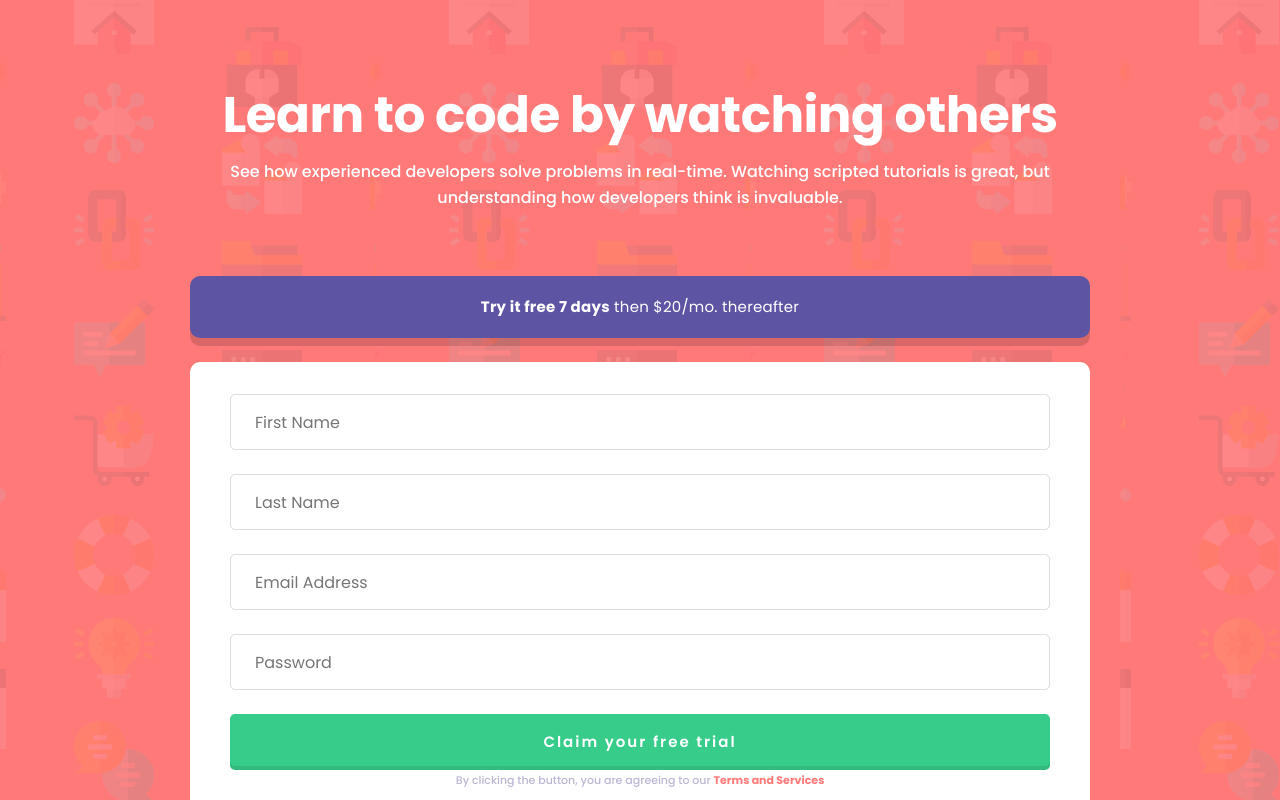
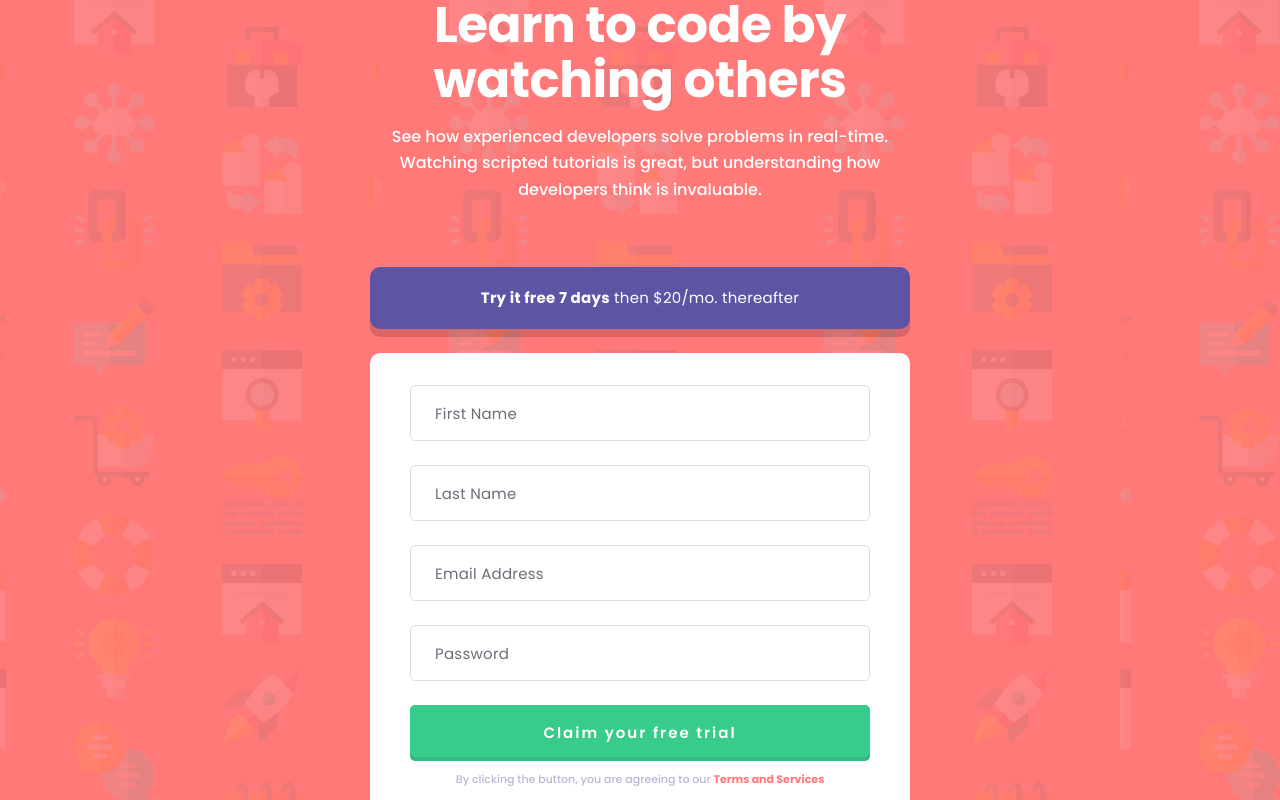
Before and after one commit to MATBMS/intro-component-with-signup-form, a plain HTML site: page index.html in a window 1280 px wide. Drawn offline with Linux system fonts and the light colour scheme.

Commit message:
Add desktop version closes #4

```diff
--- a/styles/components/form.css
+++ b/styles/components/form.css
@@ -23,6 +23,22 @@ input {
   border-radius: 5px;
   border: 1px solid var(--color-gray-200);
   background: var(--color-white);
+  /* typography */
+  font-size: 15px;
+  font-style: normal;
+  font-weight: 400;
+  line-height: 175%;
+  letter-spacing: 0.25px;
+  color: var(--color-gray-900);
+}
+
+input::placeholder {
+  font-size: 15px;
+  font-style: normal;
+  font-weight: 400;
+  line-height: 175%;
+  letter-spacing: 0.25px;
+  color: #6E6C76;
 }
 
 form p {
@@ -39,6 +55,13 @@ form a {
   color: var(--color-red-400);
 }
 
+.submit-section {
+  display: flex;
+  flex-direction: column;
+  align-items: center;
+  gap: var(--spacing-100);
+}
+
 /* TABLET (768px and up) */
 @media (min-width: 768px) {
   form {
--- a/styles/layout/main-layout.css
+++ b/styles/layout/main-layout.css
@@ -2,6 +2,7 @@ body {
   /* layout */
   display: flex;
   flex-direction: column;
+  justify-content: center;
   align-items: center;
   gap: var(--spacing-800);
   padding-top: 88px;
@@ -22,11 +23,18 @@ main {
 /* TABLET (768px and up) */
 @media (min-width: 768px) {
 
-  header,
+  header {
+    width: 525px;
+  }
+
   main {
-    width: calc(540 / 768 * 100vw);
+    width: 540px;
   }
 }
 
 /* DESKTOP (1440px and up) */
-@media (min-width: 1440px) {}
+@media (min-width: 1440px) {
+  body {
+    flex-direction: row;
+  }
+}
--- a/styles/sections/header.css
+++ b/styles/sections/header.css
@@ -43,9 +43,15 @@ p {
     letter-spacing: -0.5px;
     text-align: center;
     /* style */
-    color: var(--color-white, #FFF);
+    color: var(--color-white);
   }
 }
 
 /* DESKTOP (1440px and up) */
-@media (min-width: 1440px) {}
+@media (min-width: 1440px) {
+
+  header h1,
+  header p {
+    text-align: left;
+  }
+}
--- a/styles/style.css
+++ b/styles/style.css
@@ -7,7 +7,7 @@
 /* Components */
 @import url("./components/button.css");
 @import url("./components/form.css");
-@import url("./components/offer-banner.css");
+@import url("./components/banner.css");
 
 /* Layout */
 @import url("./layout/main-layout.css");
```
Also changed, not shown: styles/components/banner.css (renamed from styles/components/offer-banner.css).
